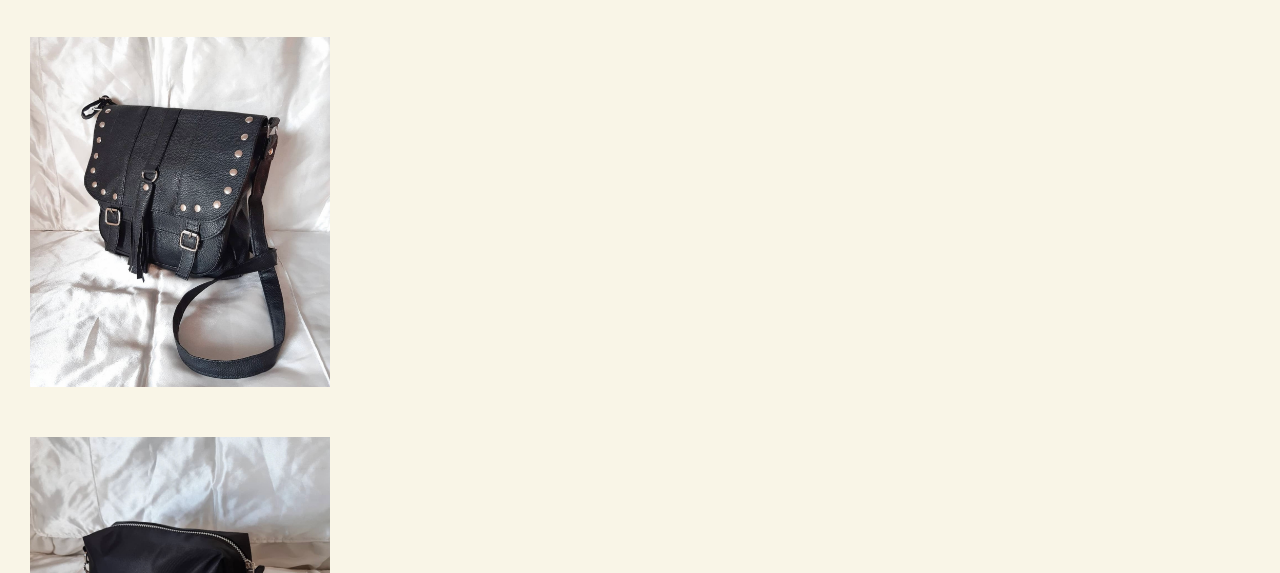
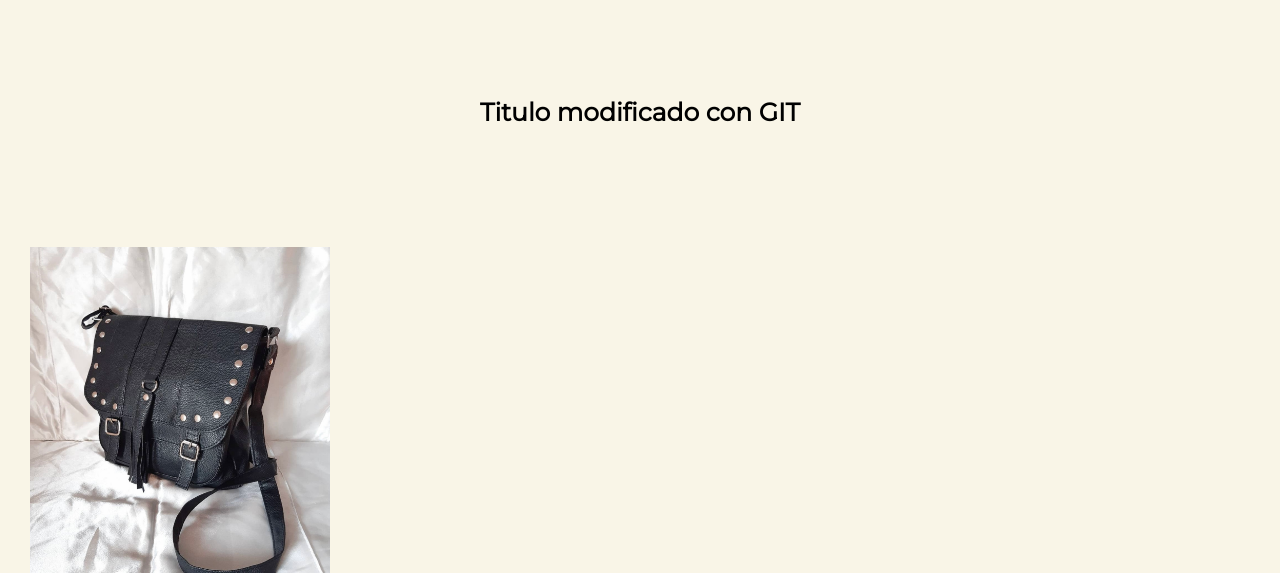
Before and after one commit to micaalbarracin/Mi-proyecto1, a plain HTML site: page index.html in a window 1280 px wide. Shown: the part 227-800 px from the top of the page. Drawn offline with Linux system fonts and the light colour scheme.

Commit message:
agregue titulo en archivo index.html

```diff
--- a/index.html
+++ b/index.html
@@ -49,7 +49,7 @@
 
     </header>
 
-
+    <h2>Titulo modificado con GIT</h2>
 
 
     <div class="productos">
```
